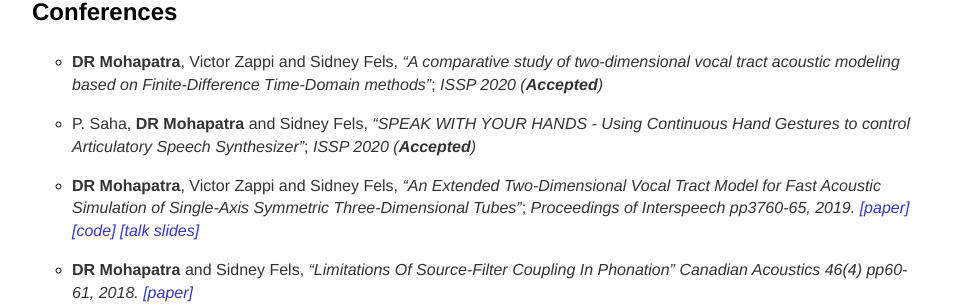
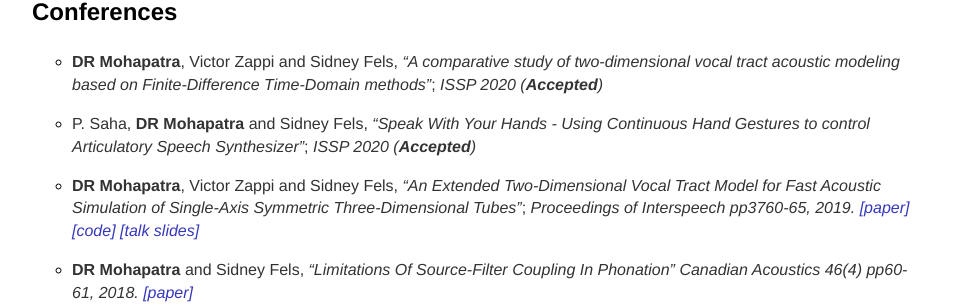
Before and after one commit to PramitSaha/debasishray19.github.io, a Jekyll site: the page built from projects.md, in a window 1280 px wide. Shown: the part 248-555 px from the top of the page, without its empty margins (160-1119 px from the left). Built offline with Jekyll 4.4.1, drawn with Linux system fonts in a browser that asks for light colours.

Commit message:
Update Title

```diff
--- a/projects.md
+++ b/projects.md
@@ -11,7 +11,7 @@ My work has been featured here:
 ### Conferences
 * **DR Mohapatra**, Victor Zappi and Sidney Fels, *"A comparative study of two-dimensional vocal tract acoustic modeling based on Finite-Difference Time-Domain methods"*; *ISSP 2020 (**Accepted**)*
 
-* P. Saha, **DR Mohapatra** and Sidney Fels, *"SPEAK WITH YOUR HANDS - Using Continuous Hand Gestures to control Articulatory Speech Synthesizer"*; *ISSP 2020 (**Accepted**)*
+* P. Saha, **DR Mohapatra** and Sidney Fels, *"Speak With Your Hands - Using Continuous Hand Gestures to control Articulatory Speech Synthesizer"*; *ISSP 2020 (**Accepted**)*
 
 * **DR Mohapatra**, Victor Zappi and Sidney Fels, *"An Extended Two-Dimensional Vocal Tract Model for Fast Acoustic Simulation of Single-Axis Symmetric Three-Dimensional Tubes"*; *Proceedings of Interspeech pp3760-65, 2019. [[paper]](https://www.isca-speech.org/archive/Interspeech_2019/pdfs/1764.pdf) [[code]](https://github.com/Debasishray19/vocaltube-speech-synthesis/tree/master/version03) [[talk slides]](https://github.com/Debasishray19/debasishray19.github.io/blob/master/assets/conferenceppt/Interspeech%202019%20Presentation.pdf)*
 
```
